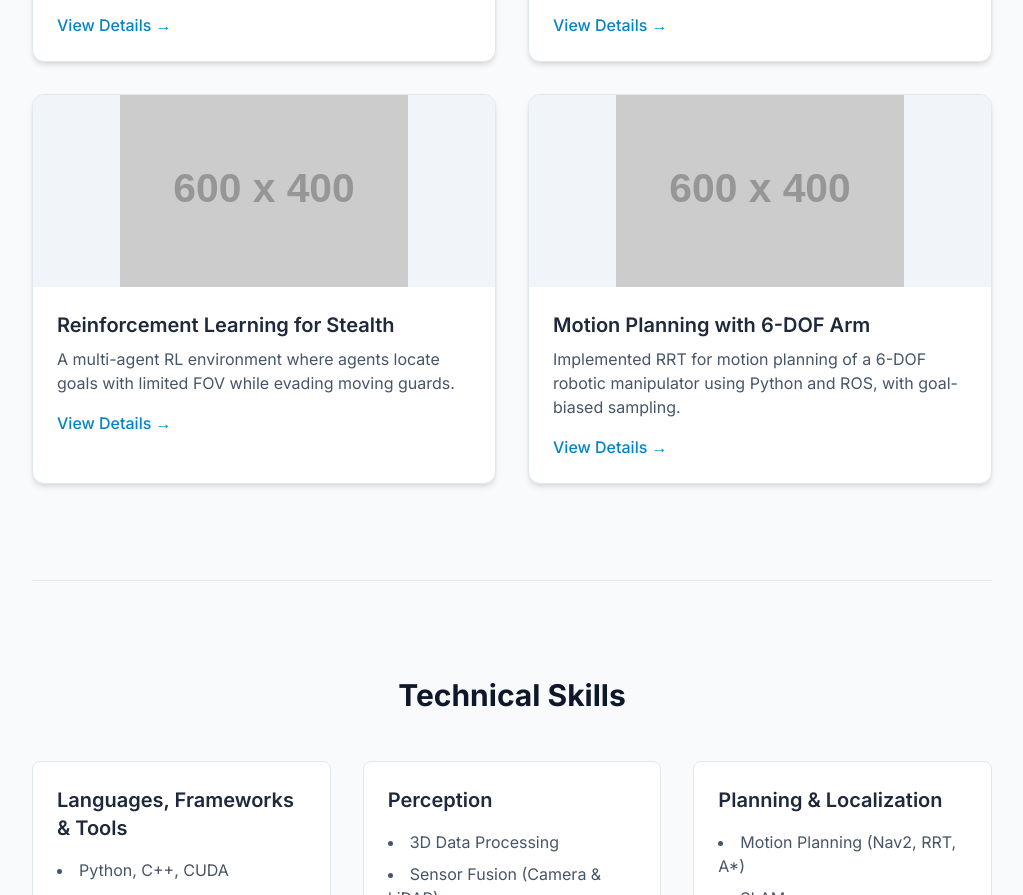
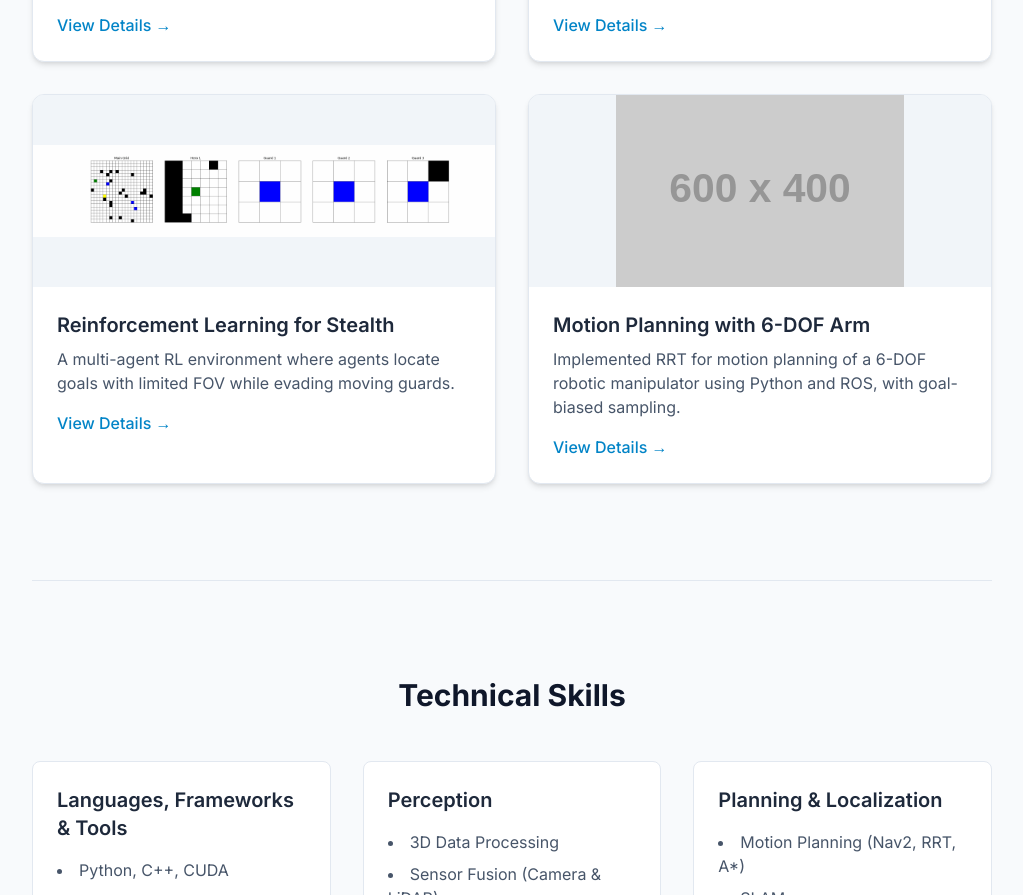
Before and after one commit to UttuG/utkgupt.github.io, a plain HTML site: page index.html in a window 1280 px wide. Shown: the part 2515-3410 px from the top of the page, without its empty margins (128-1151 px from the left). Drawn offline with nearby package versions, Linux system fonts and the light colour scheme; placeholder pictures from the web are drawn by us.

Commit message:
Update index.html

```diff
--- a/index.html
+++ b/index.html
@@ -209,7 +209,7 @@
 
                 <!-- Project Card 3 -->
                 <div class="bg-white rounded-xl shadow-md overflow-hidden transform hover:-translate-y-1 transition-transform duration-300 border border-slate-200">
-                    <img src="https://placehold.co/600x400/e2e8f0/475569?text=Project+GIF" alt="Project 3" class="w-full h-48 object-contain bg-slate-100">
+                    <img src="grid-rl.gif" alt="Project 3" class="w-full h-48 object-contain bg-slate-100">
                     <div class="p-6">
                         <h3 class="text-xl font-semibold text-slate-800 mb-2">Reinforcement Learning for Stealth</h3>
                         <p class="text-slate-600 mb-4">A multi-agent RL environment where agents locate goals with limited FOV while evading moving guards.</p>
```
